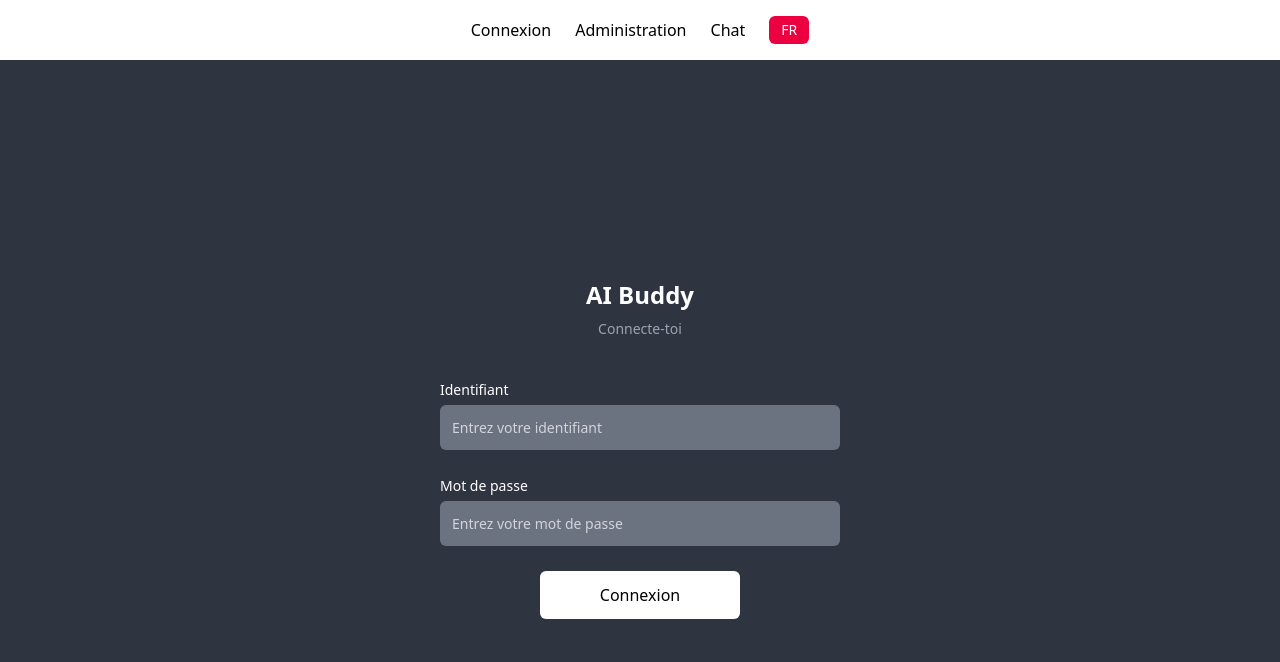
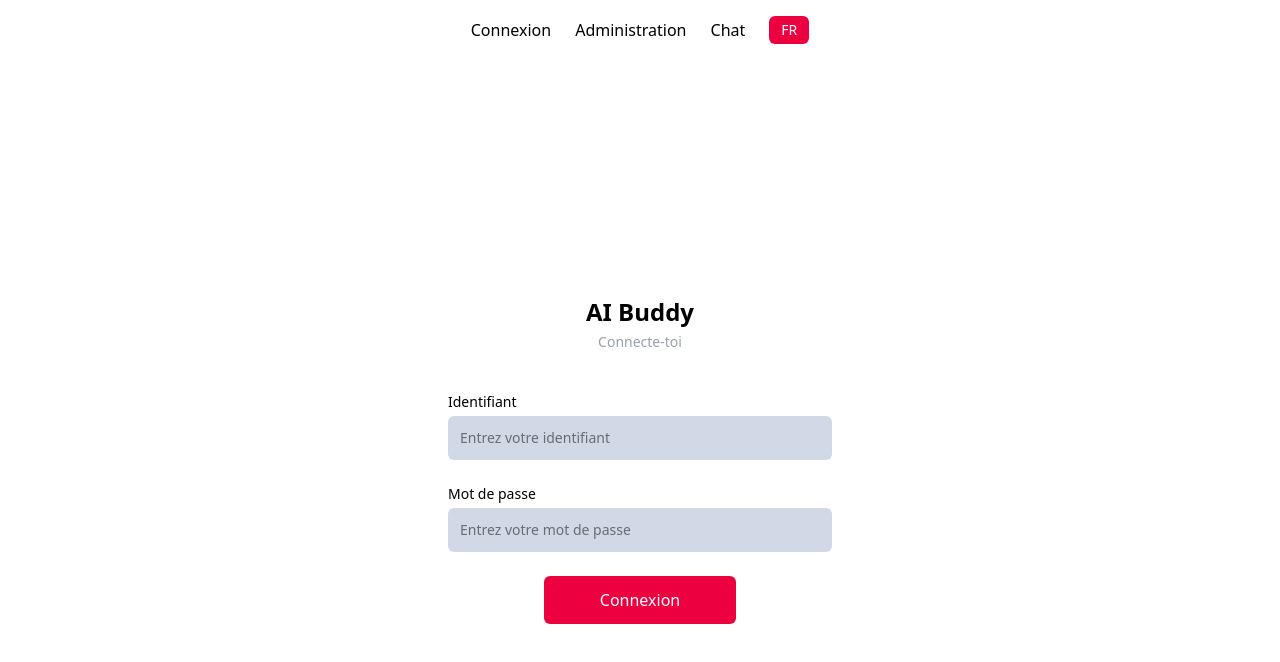
Before and after one commit to andrew-phakeovilay/AI-Buddy-TBS-education, a React (Vite) app in the folder ia-buddy-front-end/: page /login in a window 1280 px wide. Shown: the top 662 px of the page. Built offline with nearby package versions, Linux system fonts and the light colour scheme.

Commit message:
login tailwind

```diff
--- a/ia-buddy-front-end/src/pages/Login.tsx
+++ b/ia-buddy-front-end/src/pages/Login.tsx
@@ -1,31 +1,55 @@
 import { useTranslation } from "react-i18next";
-import "../style/login.css"
 
 export function Login() {
 
   const { t } = useTranslation();
 
   return (
-    <div className="login-container">
-      <form className="login-form">
-        <h1 className="login-title">AI Buddy</h1>
-        <p className="login-description">{t("login-description-form")}</p>
+    <div className="min-h-screen bg-white flex justify-center items-center">
+      <form className="w-full max-w-sm text-center text-black">
 
-        <ul>
-          <li>
-            <label htmlFor="id">{t("login-id-label-form")}</label>
-            <input placeholder={t("login-id-placeholder-form")} type="id" />
+        <h1 className="text-2xl font-bold mb-1">AI Buddy</h1>
+        <p className="text-sm text-gray-400 mb-10">
+          {t("login-description-form")}
+        </p>
+
+        <ul className="space-y-6">
+          <li className="flex flex-col text-left">
+            <label htmlFor="id" className="mb-1 text-sm">
+              {t("login-id-label-form")}
+            </label>
+
+            <input
+              placeholder={t("login-id-placeholder-form")}
+              type="text"
+              id="id"
+              className="bg-[#d1d9e6] text-black rounded-md px-3 py-3 text-sm focus:outline-none"
+            />
           </li>
 
-          <li>
-            <label htmlFor="password">{t("login-password-label-form")}</label>
-            <input placeholder={t("login-password-placeholder-form")} type="password" />
+          <li className="flex flex-col text-left">
+            <label htmlFor="password" className="mb-1 text-sm">
+              {t("login-password-label-form")}
+            </label>
+
+            <input
+              placeholder={t("login-password-placeholder-form")}
+              type="password"
+              id="password"
+              className="bg-[#d1d9e6] text-black rounded-md px-3 py-3 text-sm focus:outline-none"
+            />
           </li>
 
-          <li>
-            <button type="submit">{t("login-submit-form")}</button>
+          <li className="flex justify-center">
+            <button
+              type="submit"
+              className="bg-rose-600 hover:bg-rose-400 text-white px-6 py-3 text-base rounded-md cursor-pointer transition w-1/2"
+            >
+              {t("login-submit-form")}
+            </button>
           </li>
         </ul>
+
       </form>
     </div>
   );
--- a/ia-buddy-front-end/src/style/login.css
+++ /dev/null
@@ -1,77 +0,0 @@
-/* Conteneur global */
-.login-container {
-  min-height: 100vh;
-  background-color: #2e3440; /* fond sombre */
-  display: flex;
-  justify-content: center;
-  align-items: center;
-}
-
-/* Formulaire */
-.login-form {
-  width: 100%;
-  max-width: 400px;
-  text-align: center;
-  color: white;
-}
-
-/* Titre + description */
-.login-title {
-  font-size: 24px;
-  font-weight: bold;
-  margin-bottom: 5px;
-}
-
-.login-description {
-  font-size: 14px;
-  color: #9ca3af;
-  margin-bottom: 40px;
-}
-
-/* Champs */
-.login-form ul {
-  list-style: none;
-  padding: 0;
-}
-
-.login-form li {
-  margin-bottom: 25px;
-  display: flex;
-  flex-direction: column;
-  text-align: left;
-}
-
-.login-form label {
-  margin-bottom: 5px;
-  font-size: 14px;
-}
-
-.login-form input {
-  background-color: #6b7280;
-  border: none;
-  padding: 12px;
-  border-radius: 6px;
-  color: white;
-  font-size: 14px;
-}
-
-.login-form input::placeholder {
-  color: #d1d5db;
-}
-
-
-.login-form button {
-  background-color: white;
-  color: black;
-  padding: 12px 18px;
-  font-size: 16px;
-  border: none;
-  border-radius: 6px;
-  cursor: pointer;
-  width: 50%;
-  align-self: center;
-}
-
-.login-form button:hover {
-  opacity: 0.9;
-}
```
